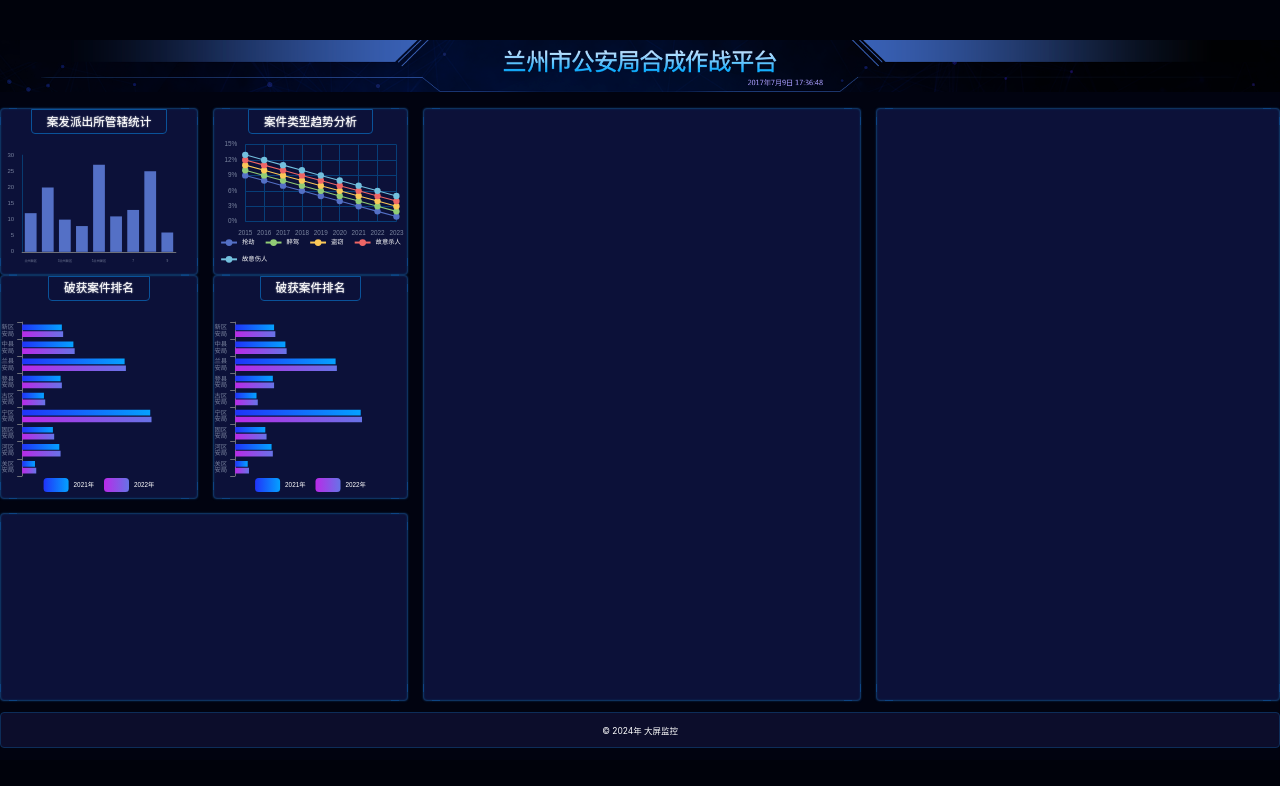
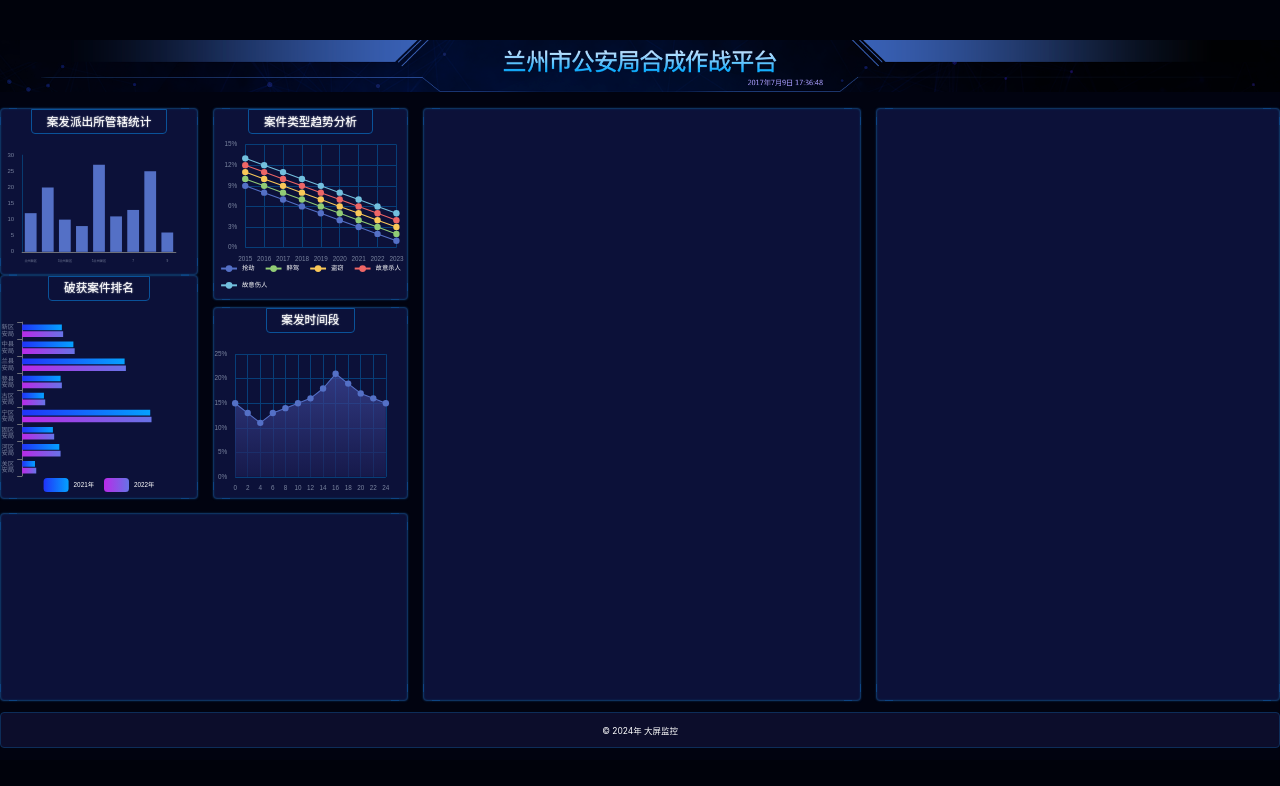
Before and after one commit to wszzj/large-screen, a React (Vite) app: page / in a window 1280 px wide. Shown: the top 786 px of the page. Built offline with nearby package versions, Linux system fonts and the light colour scheme.

Commit message:
创建Chart4

```diff
--- a/src/components/Chart4.tsx
+++ b/src/components/Chart4.tsx
@@ -9,87 +9,45 @@ export const Chart4 = () => {
     const myChart = echarts.init(divRef.current);
     myChart.setOption(
       createEchartsOptions({
-        legend: {
-          data: ["2021年", "2022年"],
-          bottom: 0,
-          textStyle: {
-            color: "white",
-          },
-        },
-        tooltip: {
-          trigger: "axis",
-          axisPointer: {
-            type: "shadow",
-          },
-        },
-        grid: {
-          left: px(40),
-          top: px(40),
-          right: px(40),
-          bottom: px(40),
-        },
         xAxis: {
-          type: "value",
-          boundaryGap: [0, 0.01],
-          splitLine: { show: false },
-          axisLabel: { show: false },
+          type: "category",
+          boundaryGap: false,
+          data: [0, 2, 4, 6, 8, 10, 12, 14, 16, 18, 20, 22, 24],
+          splitLine: { show: true, lineStyle: { color: "#073E78" } },
+          axisTick: { show: false },
+          axisLine: { show: false },
         },
         yAxis: {
-          type: "category",
-          data: [
-            "城关区公安局",
-            "七里河区公安局",
-            "西固区公安局",
-            "安宁区公安局",
-            "红古区公安局",
-            "永登县公安局",
-            "皋兰县公安局",
-            "榆中县公安局",
-            "新区公安局",
-          ],
+          type: "value",
+          splitLine: { lineStyle: { color: "#073E78" } },
           axisLabel: {
-            formatter(value: string) {
-              return value.replace("公安局", "\n公安局");
+            formatter(value: number) {
+              return (value * 100).toString() + "%";
             },
           },
         },
         series: [
           {
-            name: "2021年",
-            type: "bar",
-            data: [10, 29, 24, 100, 17, 30, 80, 40, 31],
-            itemStyle: {
-              normal: {
-                color: new echarts.graphic.LinearGradient(0, 0, 1, 0, [
+            name: "故意伤人",
+            type: "line",
+            data: [
+              0.15, 0.13, 0.11, 0.13, 0.14, 0.15, 0.16, 0.18, 0.21, 0.19, 0.17,
+              0.16, 0.15,
+            ],
+            symbol: "circle",
+            symbolSize: px(12),
+            lineStyle: { width: px(2) },
+            areaStyle: {
+              color: new echarts.graphic.LinearGradient(0, 0, 0, 1, [
                 {
                   offset: 0,
-                    color: "#2034f9",
+                  color: "#414a9f",
                 },
                 {
                   offset: 1,
-                    color: "#04a1ff",
+                  color: "#1b1d52",
                 },
               ]),
-              },
-            },
-          },
-          {
-            name: "2022年",
-            type: "bar",
-            data: [11, 30, 25, 101, 18, 31, 81, 41, 32],
-            itemStyle: {
-              normal: {
-                color: new echarts.graphic.LinearGradient(0, 0, 1, 0, [
-                  {
-                    offset: 0,
-                    color: "#b92ae8",
-                  },
-                  {
-                    offset: 1,
-                    color: "#6773e7",
-                  },
-                ]),
-              },
             },
           },
         ],
@@ -97,8 +55,8 @@ export const Chart4 = () => {
     );
   }, []);
   return (
-    <div className="ranking bordered">
-      <h2>破获案件排名</h2>
+    <div className="timeFrame bordered">
+      <h2>案发时间段</h2>
       <div ref={divRef} className="chart" />
     </div>
   );
--- a/src/pages/home.scss
+++ b/src/pages/home.scss
@@ -77,8 +77,10 @@
 
 
         >.section2 {
-
             grid-area: box2;
+            display: flex;
+            flex-direction: column;
+            justify-content: space-between;
         }
 
         >.section3 {
@@ -95,7 +97,8 @@
 
         .statistics,
         .ranking,
-        .trend {
+        .trend,
+        .timeFrame {
             height: px(315);
             display: flex;
             flex-direction: column;
@@ -119,6 +122,11 @@
 
         }
 
+        .trend,
+        .timeFrame {
+            height: px(363);
+        }
+
         .ranking {
             height: px(423);
 
```
Lines whose indentation alone changed are shown as unchanged.
